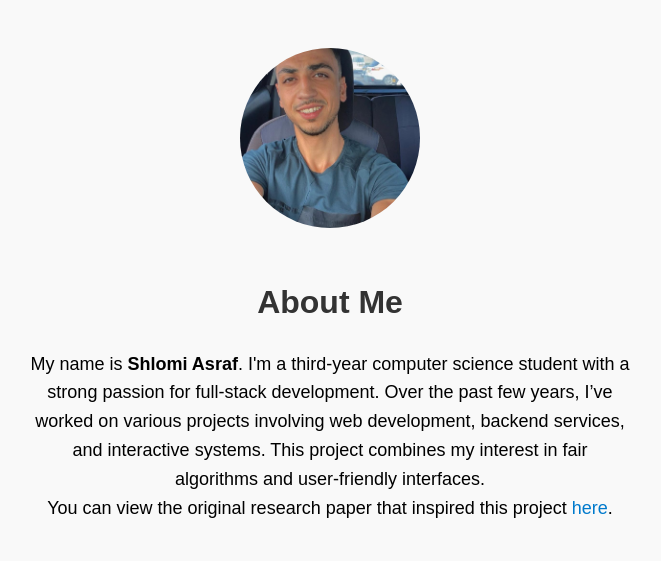
After one commit to shlomiasraf/demoSite, a Flask app: page /about in a window 1280 px wide. The commit adds this page. Shown: the top 561 px of the page, without its empty margins (310-971 px from the left). Run offline with Flask 2, Linux system fonts and the light colour scheme.

Commit message:
Fix route for index and about, add paper link

```diff
--- a/app.py
+++ b/app.py
@@ -71,6 +71,13 @@ def index():
             error = str(e)
 
     return render_template("index.html", result=result, error=error, logs=logs)
+@app.route("/about")
+def about():
+    return render_template("about.html")
+
+@app.route("/paper")
+def paper():
+    return render_template("paper.html")
 
 if __name__ == "__main__":
     app.run(debug=True)
--- /dev/null
+++ b/templates/about.html
@@ -0,0 +1,47 @@
+<!DOCTYPE html>
+<html lang="en">
+<head>
+    <meta charset="UTF-8">
+    <title>About</title>
+    <style>
+        body {
+            font-family: Arial, sans-serif;
+            padding: 40px;
+            background-color: #f9f9f9;
+            line-height: 1.6;
+            text-align: center;
+        }
+        h1 {
+            color: #333;
+        }
+        p {
+            font-size: 18px;
+            max-width: 600px;
+            margin: auto;
+        }
+        img {
+            width: 180px;
+            height: 180px;
+            border-radius: 50%;
+            object-fit: cover;
+            margin-bottom: 20px;
+        }
+        a {
+            color: #007acc;
+            text-decoration: none;
+        }
+    </style>
+</head>
+<body>
+    <img src="{{ url_for('static', filename='profile.jpeg') }}" alt="Profile Photo">
+    <h1>About Me</h1>
+    <p>
+        My name is <strong>Shlomi Asraf</strong>. I'm a third-year computer science student with a strong passion for full-stack development.
+        Over the past few years, I’ve worked on various projects involving web development, backend services, and interactive systems.
+        This project combines my interest in fair algorithms and user-friendly interfaces.
+    </p>
+    <p>
+        You can view the original research paper that inspired this project <a href="/paper" target="_blank">here</a>.
+    </p>
+</body>
+</html>
--- a/templates/index.html
+++ b/templates/index.html
@@ -131,7 +131,7 @@
 {% endif %}
 
 <footer>
-    <p><a href="/about">About</a> | <a href="https://arxiv.org/abs/1807.06504" target="_blank">Paper Link</a></p>
+    <p><a href="/about">About</a> | <a href="/paper" target="_blank">Paper Link</a></p>
 </footer>
 
 </body>
```
Also changed, not shown: templates/paper.html (added, +10 -0 lines), static/profile.jpeg (added).
